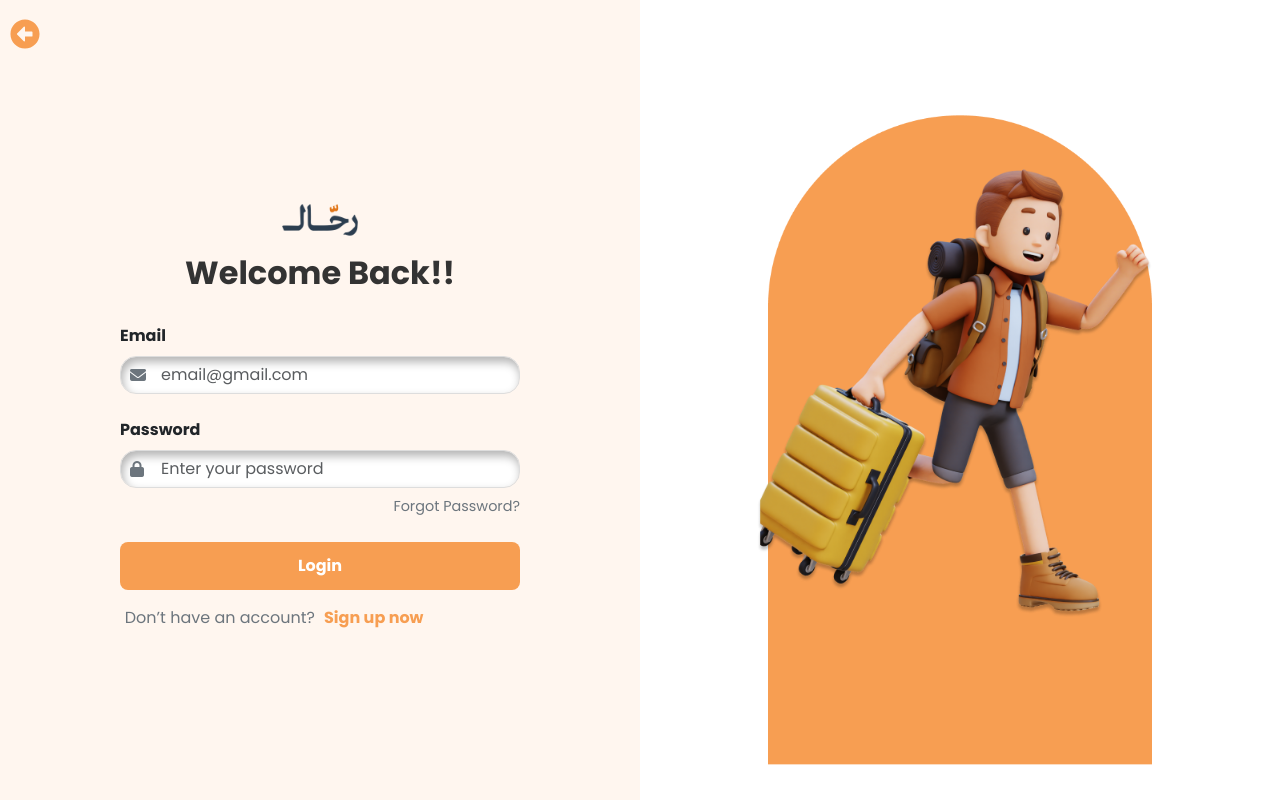
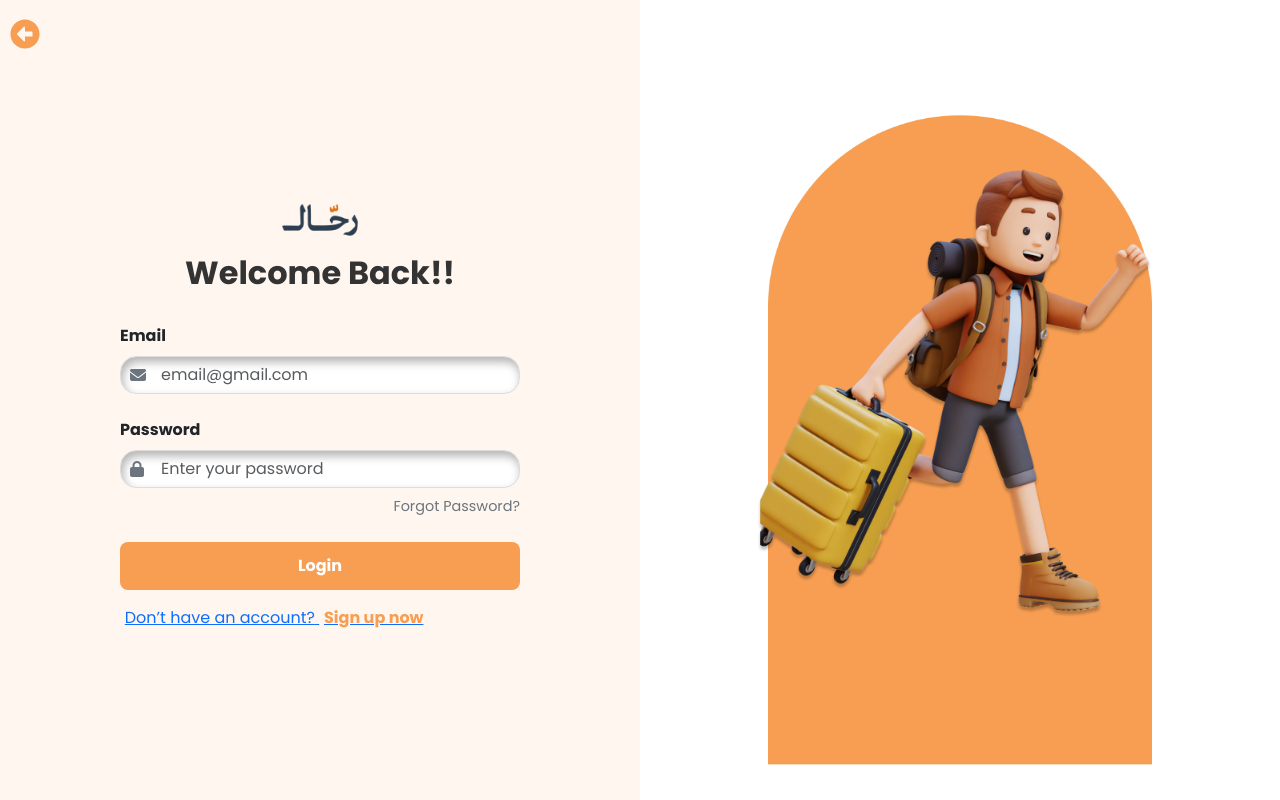
Before and after one commit to mrkool33/Rhaal, a React (Create React App) app: page /login in a window 1280 px wide. Built offline with nearby package versions, Linux system fonts and the light colour scheme; a web font is replaced by a local one.

Commit message:
Update Login.js
test link

```diff
--- a/src/components/Login.js
+++ b/src/components/Login.js
@@ -5,7 +5,7 @@ import rectangleImage from "../assets/Rectangle.png"; // Replace with your recta
 import logo from "../assets/logo.png"; // Replace with your logo path
 import "./Login.css";
 import { Label } from "reactstrap";
-import { useNavigate } from "react-router-dom";
+import { Link, useNavigate } from "react-router-dom";
 import { LoginValidations } from "../Validations/LoginValidations.js";
 import { useForm } from "react-hook-form";
 import { yupResolver } from "@hookform/resolvers/yup";
@@ -115,12 +115,14 @@ const SignIn = () => {
               </button>
               <FormGroup className="signup-checkbox-group">
                 <Label check className="signup-checkbox-label">
-                  <span className="signup-text">
-                    Don’t have an account?{" "}
-                    <a onClick={navigate("/signup")} className="signup-link">
-                      Sign up now
-                    </a>
-                  </span>
+                  <Link to="signup">
+                    <span className="signup-text">
+                      Don’t have an account?{" "}
+                      <a href="" className="signup-link">
+                        Sign up now
+                      </a>
+                    </span>
+                  </Link>
                 </Label>
               </FormGroup>
             </Form>
```
